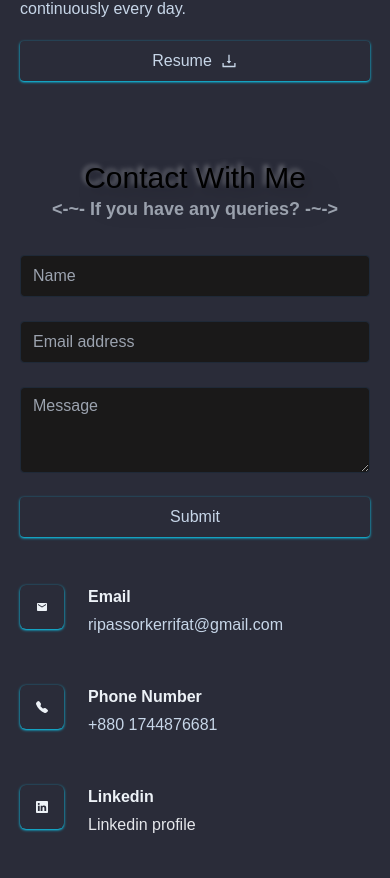
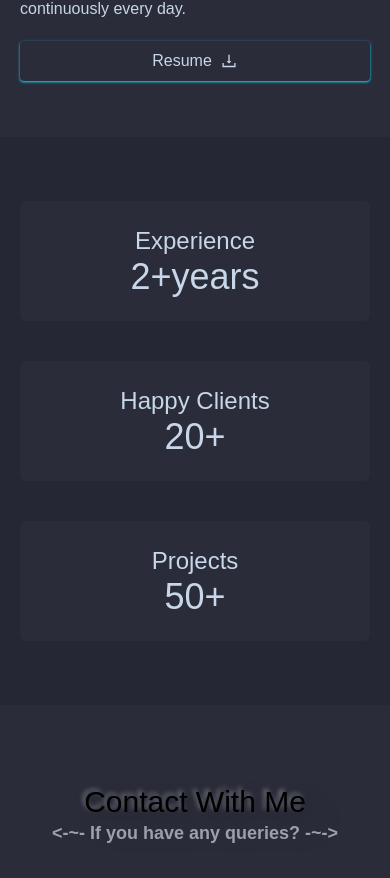
Before and after one commit to ripassorker2/upadate-portfolio, a React (Create React App) app: page / in a window 390 px wide. Shown: the part 3799-4677 px from the top of the page. Built offline with nearby package versions, Linux system fonts and the light colour scheme.

Commit message:
added happy client

```diff
--- a/package.json
+++ b/package.json
@@ -11,10 +11,12 @@
       "firebase": "^9.18.0",
       "lottie-react": "^2.4.0",
       "react": "^18.2.0",
+      "react-countup": "^6.4.2",
       "react-dom": "^18.2.0",
       "react-icons": "^4.8.0",
       "react-router-dom": "^6.9.0",
       "react-scripts": "5.0.1",
+      "react-scroll-trigger": "^0.6.14",
       "react-tooltip": "^5.11.1",
       "typewriter-effect": "^2.19.0",
       "web-vitals": "^2.1.4"
--- /dev/null
+++ b/src/components/Client/Client.jsx
@@ -0,0 +1,51 @@
+import React, { useState } from "react";
+import CountUp from "react-countup";
+import ScrollTrigger from "react-scroll-trigger";
+
+const Client = () => {
+   const [counterOn, seTCounterOn] = useState(false);
+   return (
+      <div className="bg-black  md:mt-20 mt-14 py-16">
+         <div className="container text-gray1">
+            <ScrollTrigger
+               onEnter={() => seTCounterOn(true)}
+               onExit={() => seTCounterOn(false)}
+            >
+               {counterOn && (
+                  <div className="grid lg:grid-cols-3 md:grid-cols-2 gap-10">
+                     <div className="bg-[#2a2c39] grid place-content-center p-6 rounded-md text-center">
+                        <h4 className="text-gray1 md:text-3xl text-2xl  ">
+                           Experience
+                        </h4>
+                        <h3 className="text-gray1 md:text-5xl text-4xl">
+                           <CountUp start={0} delay={0} end={2} duration={1} />
+                           +years
+                        </h3>
+                     </div>
+                     <div className="bg-[#2a2c39] grid place-content-center p-6 rounded-md text-center">
+                        <h4 className="text-gray1 md:text-3xl text-2xl  ">
+                           Happy Clients
+                        </h4>
+                        <h3 className="text-gray1 md:text-5xl text-4xl">
+                           <CountUp start={0} delay={0} end={20} duration={2} />
+                           +
+                        </h3>
+                     </div>
+                     <div className="bg-[#2a2c39] grid place-content-center p-6 rounded-md text-center">
+                        <h4 className="text-gray1 md:text-3xl text-2xl  ">
+                           Projects
+                        </h4>
+                        <h3 className="text-gray1 md:text-5xl text-4xl">
+                           <CountUp start={0} delay={0} end={50} duration={3} />
+                           +
+                        </h3>
+                     </div>
+                  </div>
+               )}
+            </ScrollTrigger>
+         </div>
+      </div>
+   );
+};
+
+export default Client;
--- a/src/components/Home/Home.jsx
+++ b/src/components/Home/Home.jsx
@@ -4,6 +4,7 @@ import Skils from "../Skils/Skils";
 import About from "../About/About";
 import Contact from "../Contact/Contact";
 import Services from "../Services/Services";
+import Client from "../Client/Client";
 
 const Home = () => {
    return (
@@ -12,6 +13,7 @@ const Home = () => {
          <Services />
          <Skils />
          <About />
+         <Client />
          <Contact />
       </div>
    );
--- a/src/components/Navbar/Navbar.jsx
+++ b/src/components/Navbar/Navbar.jsx
@@ -25,6 +25,14 @@ const Navbar = () => {
                   >
                      Home
                   </Link>
+               </li>
+               <li>
+                  <a
+                     href="/#service"
+                     className="font-medium tracking-wide text-gray-00 transition-colors duration-200 hover:text-deep-purple-accent-400 hover:text-[#0dccf2] "
+                  >
+                     Services
+                  </a>
                </li>
                <li>
                   <a
--- a/src/components/Services/Services.jsx
+++ b/src/components/Services/Services.jsx
@@ -5,7 +5,7 @@ import { TiWorld } from "react-icons/ti";
 
 const Services = () => {
    return (
-      <section className="pt-20  ">
+      <section className="pt-20  " id="service">
          <div className="container">
             <div className="pb-10">
                <h4 className="title">My Services</h4>
```
Also changed, not shown: 1 other file (tests, documents, lock files or other folders).
